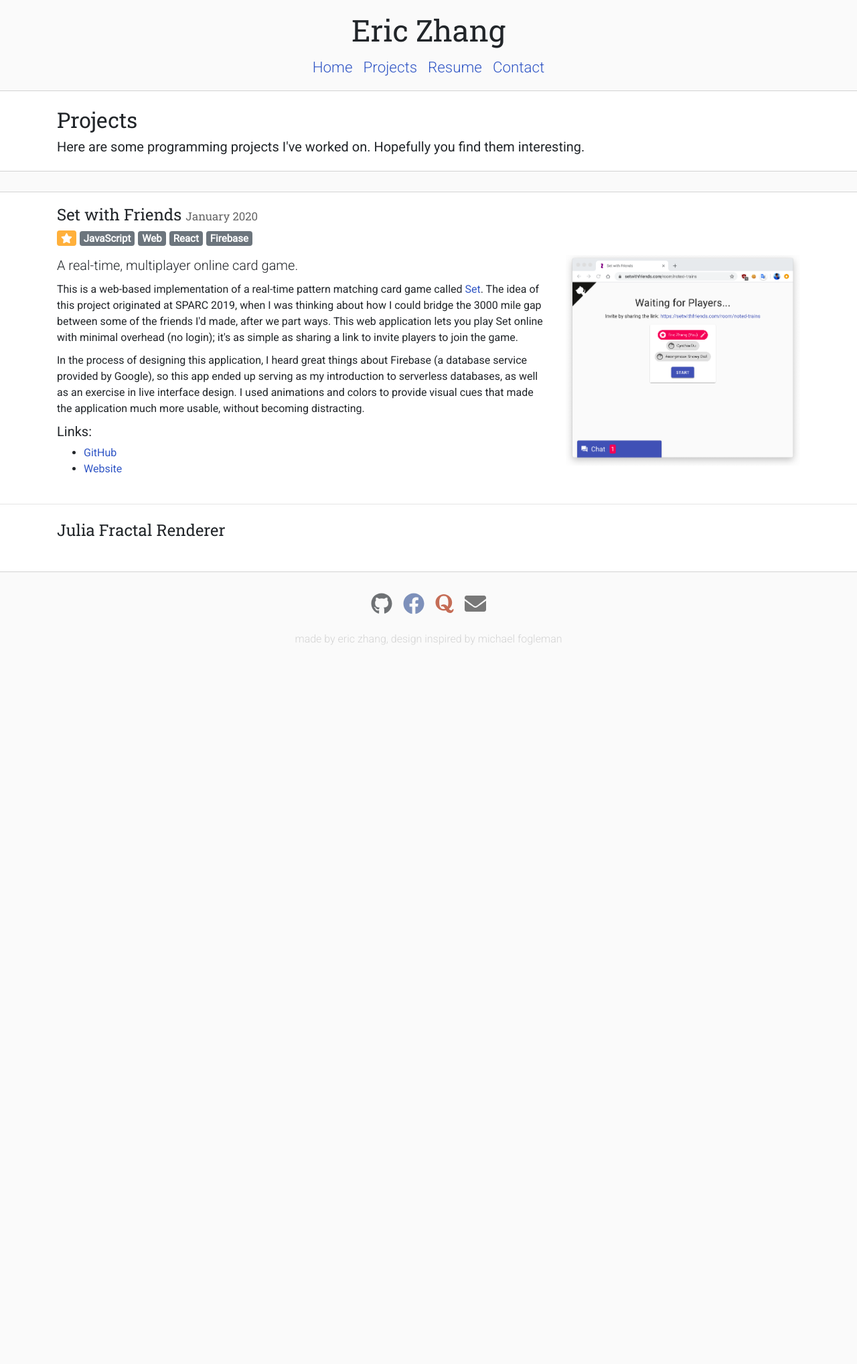
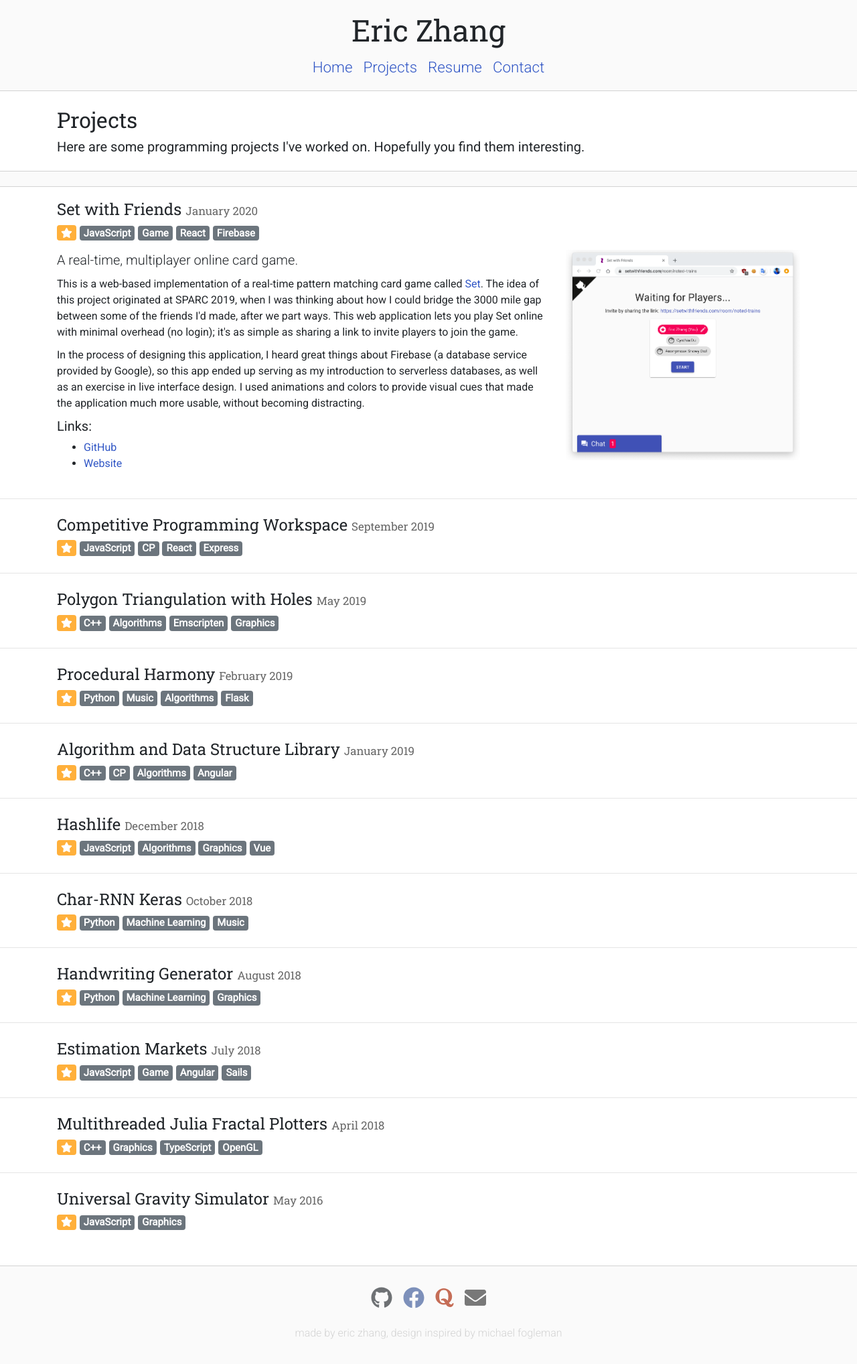
Before and after one commit to ekzhang/ekzhang.github.io, a Jekyll site: the page built from pages/projects.html, in a window 1280 px wide. Shown: the whole page at 67% size. Built offline with Jekyll 4.4.1, drawn with Linux system fonts in a browser that asks for light colours; nearby versions of some CDN libraries; comment, search, counter and statistics services are not loaded; before the commit the page ends 1000 px from its top, so only the background shows below that.

Commit message:
Add project placeholders

```diff
--- a/_sass/main.scss
+++ b/_sass/main.scss
@@ -68,7 +68,7 @@ main {
 
 .spacer {
   background-color: $background;
-  height: 2rem;
+  height: 1.5rem;
   border-top: 1px solid lightgrey;
   border-bottom: 1px solid lightgrey;
   margin-top: 1.5rem;
--- a/assets/js/main.js
+++ b/assets/js/main.js
@@ -5,7 +5,8 @@
     fetch(`https://api.github.com/repos/${repo}`)
       .then(r => r.json())
       .then(obj => {
-        el.innerHTML = obj.stargazers_count;
+        const stars = obj.stargazers_count;
+        if (stars) el.innerHTML = stars;
       });
   });
 })();
--- a/pages/projects.html
+++ b/pages/projects.html
@@ -17,7 +17,7 @@ permalink: /projects
 <section class="container">
   <h4>Set with Friends <small>January 2020</small></h4>
   {% include tags.html repo="ekzhang/setwithfriends"
-  tags="JavaScript,Web,React,Firebase" %}
+  tags="JavaScript,Game,React,Firebase" %}
   <div class="row">
     <div class="col-md-8">
       <p class="lead">A real-time, multiplayer online card game.</p>
@@ -60,5 +60,78 @@ permalink: /projects
 <hr />
 
 <section class="container">
-  <h4>Julia Fractal Renderer</h4>
+  <h4>Competitive Programming Workspace <small>September 2019</small></h4>
+  {% include tags.html repo="ekzhang/wkspace" tags="JavaScript,CP,React,Express"
+  %}
 </section>
+
+<hr />
+
+<section class="container">
+  <h4>Polygon Triangulation with Holes <small>May 2019</small></h4>
+  {% include tags.html repo="ekzhang/triangulate"
+  tags="C++,Algorithms,Emscripten,Graphics" %}
+</section>
+
+<hr />
+
+<section class="container">
+  <h4>Procedural Harmony <small>February 2019</small></h4>
+  {% include tags.html repo="ekzhang/harmony"
+  tags="Python,Music,Algorithms,Flask" %}
+</section>
+
+<hr />
+
+<section class="container">
+  <h4>Algorithm and Data Structure Library <small>January 2019</small></h4>
+  {% include tags.html repo="ekzhang/library" tags="C++,CP,Algorithms,Angular"
+  %}
+</section>
+
+<hr />
+
+<section class="container">
+  <h4>Hashlife <small>December 2018</small></h4>
+  {% include tags.html repo="ekzhang/game-of-life"
+  tags="JavaScript,Algorithms,Graphics,Vue" %}
+</section>
+
+<hr />
+
+<section class="container">
+  <h4>Char-RNN Keras <small>October 2018</small></h4>
+  {% include tags.html repo="ekzhang/char-rnn-keras" tags="Python,Machine
+  Learning,Music" %}
+</section>
+
+<hr />
+
+<section class="container">
+  <h4>Handwriting Generator <small>August 2018</small></h4>
+  {% include tags.html repo="ekzhang/vae-cnn-mnist" tags="Python,Machine
+  Learning,Graphics" %}
+</section>
+
+<hr />
+
+<section class="container">
+  <h4>Estimation Markets <small>July 2018</small></h4>
+  {% include tags.html repo="ekzhang/market-game"
+  tags="JavaScript,Game,Angular,Sails" %}
+</section>
+
+<hr />
+
+<section class="container">
+  <h4>Multithreaded Julia Fractal Plotters <small>April 2018</small></h4>
+  {% include tags.html repo="ekzhang/julia-fractal"
+  tags="C++,Graphics,TypeScript,OpenGL" %}
+</section>
+
+<hr />
+
+<section class="container">
+  <h4>Universal Gravity Simulator <small>May 2016</small></h4>
+  {% include tags.html repo="ekzhang/gravity" tags="JavaScript,Graphics" %}
+</section>
```
